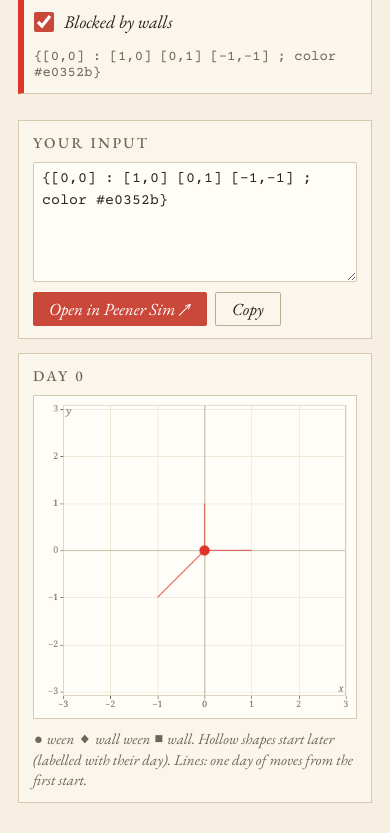
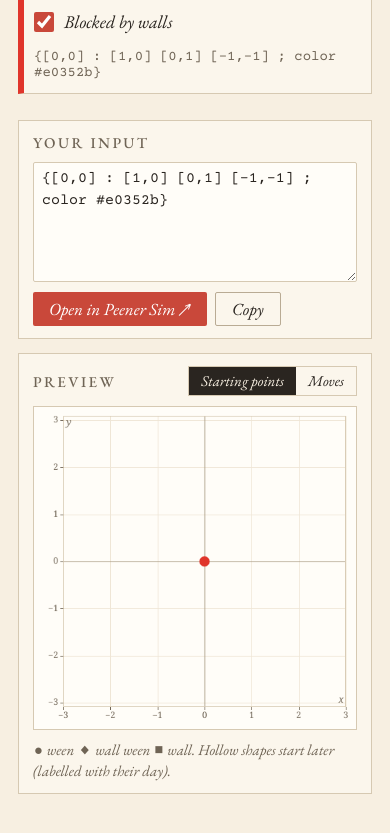
Before and after one commit to exalteddd/weener-sim, a plain HTML site: page peener/builder/index.html in a window 390 px wide. Shown: the part 1229-2062 px from the top of the page. Drawn offline with nearby package versions, Linux system fonts and the light colour scheme.

Commit message:
Ween builder: preview tabs for starting points and moves

```diff
--- a/peener/builder/index.html
+++ b/peener/builder/index.html
@@ -85,6 +85,8 @@ aside { position: sticky; top: 10px; display: grid; gap: 14px; }
 .acts { display: flex; flex-wrap: wrap; gap: 8px; }
 .acts a.btn { display: inline-flex; align-items: center; height: 34px; padding: 0 16px; border-radius: 2px; background: var(--red); color: #fff; text-decoration: none; font-style: italic; font-size: 17px; }
 .acts a.btn:hover { background: var(--red-deep); }
+.prevHead { display: flex; flex-wrap: wrap; align-items: center; justify-content: space-between; gap: 6px 12px; }
+.prevHead .modes { margin-bottom: 0; }
 #prev { width: 100%; aspect-ratio: 1; max-width: 100%; display: block; background: #fffdf8; border: 1px solid var(--rule); }
 .note { font-size: 15px; color: var(--ink-2); font-style: italic; }
 #impBox { margin-bottom: 14px; }
@@ -146,7 +148,7 @@ aside { position: sticky; top: 10px; display: grid; gap: 14px; }
         <div class="err" id="outErr" hidden></div>
       </div>
       <div class="panel">
-        <h3>Day 0</h3>
+        <div class="prevHead"><h3>Preview</h3><div class="modes" id="prevTabs" role="tablist" aria-label="Preview"><button type="button" role="tab" data-view="starts" class="on" aria-selected="true">Starting points</button><button type="button" role="tab" data-view="moves" aria-selected="false">Moves</button></div></div>
         <canvas id="prev" width="440" height="440" aria-label="Where each ween starts and where the walls are"></canvas>
         <div class="note" id="prevNote">● ween  ◆ wall ween  ■ wall.</div>
       </div>
@@ -429,22 +431,28 @@ const solid = (ps, P) => (P && (ps.mode === "fn" || oneVarText(ps)) ? joinLine(P
 function eval1(s) { const [p, q] = s.split("/"); return Number(p) / (q ? Number(q) : 1); }
 const niceStep = (span, target = 8) => { const raw = span / target, e = 10 ** Math.floor(Math.log10(raw)); for (const m of [1, 2, 5, 10]) if (m * e >= raw) return m * e; return 10 * e; };
 const startDay = (it) => (it.useDay ? Math.max(0, Math.round(Number(it.day) || 0)) : 0);
-// day 0: weens growing from day 0 are filled; weens that start later are hollow and faded, labelled with their day
+// The preview has two tabs. Starting points: day 0, with weens growing from day 0 filled and those that start later
+// hollow and faded, labelled with their day. Moves: each ween's moves as arrows from a dot at 0,0.
+let prevView = "starts";
+try { if (localStorage.getItem("weenbuilder:view") === "moves") prevView = "moves"; } catch {}
+function setView(v) {
+  prevView = v; try { localStorage.setItem("weenbuilder:view", v); } catch {}
+  for (const b of document.querySelectorAll("#prevTabs button")) { const on = b.dataset.view === v; b.classList.toggle("on", on); b.setAttribute("aria-selected", String(on)); }
+  preview();
+}
 function preview() {
-  const c = $("prev"), g = c.getContext("2d"), W = c.width, H = c.height;
+  const c = $("prev"), g = c.getContext("2d"), W = c.width, H = c.height, moves = prevView === "moves";
   g.clearRect(0, 0, W, H);
   const draw = [], walls = [];
-  let wn = 0, skipped = 0, later = 0;
+  let wn = 0, skipped = 0;
   for (const it of items) {
-    if (it.kind === "wall") { const P = solid(it.pts, pointsOf(it.pts)); if (P) walls.push({ P, color: hexOk(it.color) ? it.color : WALL }); else skipped++; continue; }
+    if (it.kind === "wall") { const P = solid(it.pts, pointsOf(it.pts)); if (P) walls.push({ P, color: hexOk(it.color) ? it.color : WALL }); else if (!moves) skipped++; continue; }
     const S = it.wall ? solid(it.starts, pointsOf(it.starts)) : pointsOf(it.starts), col = it.useColor && hexOk(it.color) ? it.color : PALETTE[wn % PALETTE.length]; wn++;
     const noMoves = it.moves.mode === "text" && !(it.moves.text || "").trim(), M = noMoves ? [] : pointsOf(it.moves, startRanges(it.starts));
-    if (!S) { skipped++; continue; }
-    if (!M) skipped++;
-    const day = startDay(it); if (day > 0) later++;
-    draw.push({ S, M: M || [], col: it.wall ? (it.useColor && hexOk(it.color) ? it.color : WALLWEEN) : col, wall: it.wall, day });
+    if (moves ? !M : !S) skipped++;
+    draw.push({ name: `Ween ${wn}`, S: S || [], M: M || [], bad: moves ? !M : !S, col: it.wall ? (it.useColor && hexOk(it.color) ? it.color : WALLWEEN) : col, wall: it.wall, day: startDay(it) });
   }
-  const pts = [...walls.flatMap((w) => w.P), ...draw.flatMap((d) => [...d.S, ...(d.S[0] ? d.M.map((m) => [d.S[0][0] + m[0], d.S[0][1] + m[1]]) : [])])].filter((p) => Number.isFinite(p[0]) && Number.isFinite(p[1]));
+  const pts = (moves ? draw.flatMap((d) => d.M) : [...walls.flatMap((w) => w.P), ...draw.flatMap((d) => d.S)]).filter((p) => Number.isFinite(p[0]) && Number.isFinite(p[1]));
   pts.push([0, 0]);
   const x0 = Math.min(...pts.map((p) => p[0])), x1 = Math.max(...pts.map((p) => p[0])), y0 = Math.min(...pts.map((p) => p[1])), y1 = Math.max(...pts.map((p) => p[1]));
   // plot area inside margins for the axis numbers
@@ -473,6 +481,7 @@ function preview() {
   // the items, clipped to the plot
   g.save(); g.beginPath(); g.rect(ML, MT, PW, PH); g.clip();
   const sq = Math.max(2, s * 0.9), r = Math.max(2.5, Math.min(7, s * 0.4));
+  if (!moves) {
     for (const w of walls) { g.fillStyle = w.color; for (const p of w.P) g.fillRect(X(p[0]) - sq / 2, Y(p[1]) - sq / 2, sq, sq); }
     for (const d of draw) {
       const now = d.day === 0;
@@ -485,17 +494,38 @@ function preview() {
         }
         else { g.beginPath(); g.arc(X(p[0]), Y(p[1]), r, 0, 6.2832); if (now) g.fill(); else g.stroke(); }
       }
-    if (d.S[0]) {
-      g.setLineDash(now ? [] : [4, 3]); g.lineWidth = 1.5; g.globalAlpha = now ? 0.8 : 0.45;
-      for (const m of d.M) { g.beginPath(); g.moveTo(X(d.S[0][0]), Y(d.S[0][1])); g.lineTo(X(d.S[0][0] + m[0]), Y(d.S[0][1] + m[1])); g.stroke(); }
-      g.setLineDash([]);
-      if (!now) { g.globalAlpha = 0.9; g.font = "italic 13px Georgia, serif"; g.textAlign = "left"; g.textBaseline = "bottom"; g.fillText(`day ${d.day}`, X(d.S[0][0]) + r + 3, Y(d.S[0][1]) - r); }
+      if (d.S[0] && !now) { g.globalAlpha = 0.9; g.font = "italic 13px Georgia, serif"; g.textAlign = "left"; g.textBaseline = "bottom"; g.fillText(`day ${d.day}`, X(d.S[0][0]) + r + 3, Y(d.S[0][1]) - r); }
+      g.globalAlpha = 1;
+    }
+  } else {
+    // the dot every move starts from
+    const ox = X(0), oy = Y(0), rr = Math.max(4, Math.min(7, r + 1));
+    g.fillStyle = "#3b3328"; g.beginPath(); g.arc(ox, oy, rr, 0, 6.2832); g.fill();
+    for (const d of draw) {
+      g.strokeStyle = d.col; g.fillStyle = d.col; g.lineWidth = 1.7; g.globalAlpha = 0.85;
+      const seen = new Set();
+      for (const m of d.M) {
+        const key = m[0] + "," + m[1]; if (seen.has(key)) continue; seen.add(key);
+        const x = X(m[0]), y = Y(m[1]), L = Math.hypot(x - ox, y - oy);
+        if (L < 0.5) { g.beginPath(); g.arc(ox, oy, rr + 4, 0, 6.2832); g.stroke(); continue; }   // the move 0,0: a dot that stays put
+        const h = Math.min(9, Math.max(4, L * 0.35)), ux = (x - ox) / L, uy = (y - oy) / L;
+        g.beginPath(); g.moveTo(ox, oy); g.lineTo(x - ux * h * 0.8, y - uy * h * 0.8); g.stroke();
+        g.beginPath(); g.moveTo(x, y); g.lineTo(x - ux * h - uy * h * 0.45, y - uy * h + ux * h * 0.45); g.lineTo(x - ux * h + uy * h * 0.45, y - uy * h - ux * h * 0.45); g.closePath(); g.fill();
       }
       g.globalAlpha = 1;
     }
+  }
   g.restore();
-  $("prevNote").textContent = "● ween  ◆ wall ween  ■ wall.  Hollow shapes start later (labelled with their day). Lines: one day of moves from the first start."
-    + (skipped ? ` (${skipped} part${skipped === 1 ? "" : "s"} couldn't be drawn here; Peener Sim will say why if something's wrong.)` : "");
+  const many = (n, w) => `${n} ${w}${n === 1 ? "" : "s"}`;
+  if (!moves) {
+    c.setAttribute("aria-label", "Where each ween starts and where the walls are");
+    $("prevNote").textContent = "● ween  ◆ wall ween  ■ wall.  Hollow shapes start later (labelled with their day)."
+      + (skipped ? ` (${many(skipped, "part")} couldn't be drawn here; Peener Sim will say why if something's wrong.)` : "");
+  } else {
+    c.setAttribute("aria-label", "Each ween's moves, as arrows from 0,0");
+    const per = draw.map((d) => `${d.name}: ${d.bad ? "can't be drawn here" : d.M.length ? many(new Set(d.M.map((m) => m + "")).size, "move") : "no moves"}`);
+    $("prevNote").textContent = "Each ween's moves, drawn from a dot at 0,0: every day, each dot steps along every arrow." + (per.length ? " " + per.join(" · ") + "." : "");
+  }
 }
 // ── events ────────────────────────────────────────────────────────────────────────────────────────
 function setField(it, path, v) { const ks = path.split("."); let o = it; for (let k = 0; k < ks.length - 1; k++) o = o[ks[k]]; o[ks[ks.length - 1]] = v; }
@@ -520,6 +550,8 @@ $("items").addEventListener("click", (e) => {
 });
 // new weens and walls go to the top, and the page scrolls to them
 function addFirst(it) { items.unshift(it); render(); const c = document.querySelector('.card[data-i="0"]'); if (c) { c.scrollIntoView({ block: "nearest", behavior: "smooth" }); c.querySelector("input[type=text]")?.focus({ preventScroll: true }); } }
+$("prevTabs").addEventListener("click", (e) => { const b = e.target.closest("button[data-view]"); if (b && b.dataset.view !== prevView) setView(b.dataset.view); });
+if (prevView === "moves") setView("moves");
 $("addWeen").addEventListener("click", () => addFirst(newWeen(items.filter((x) => x.kind === "ween").length)));
 $("addWall").addEventListener("click", () => addFirst(newWall()));
 $("clearAll").addEventListener("click", () => { items = []; render(); });
```
Lines whose indentation alone changed are shown as unchanged.
